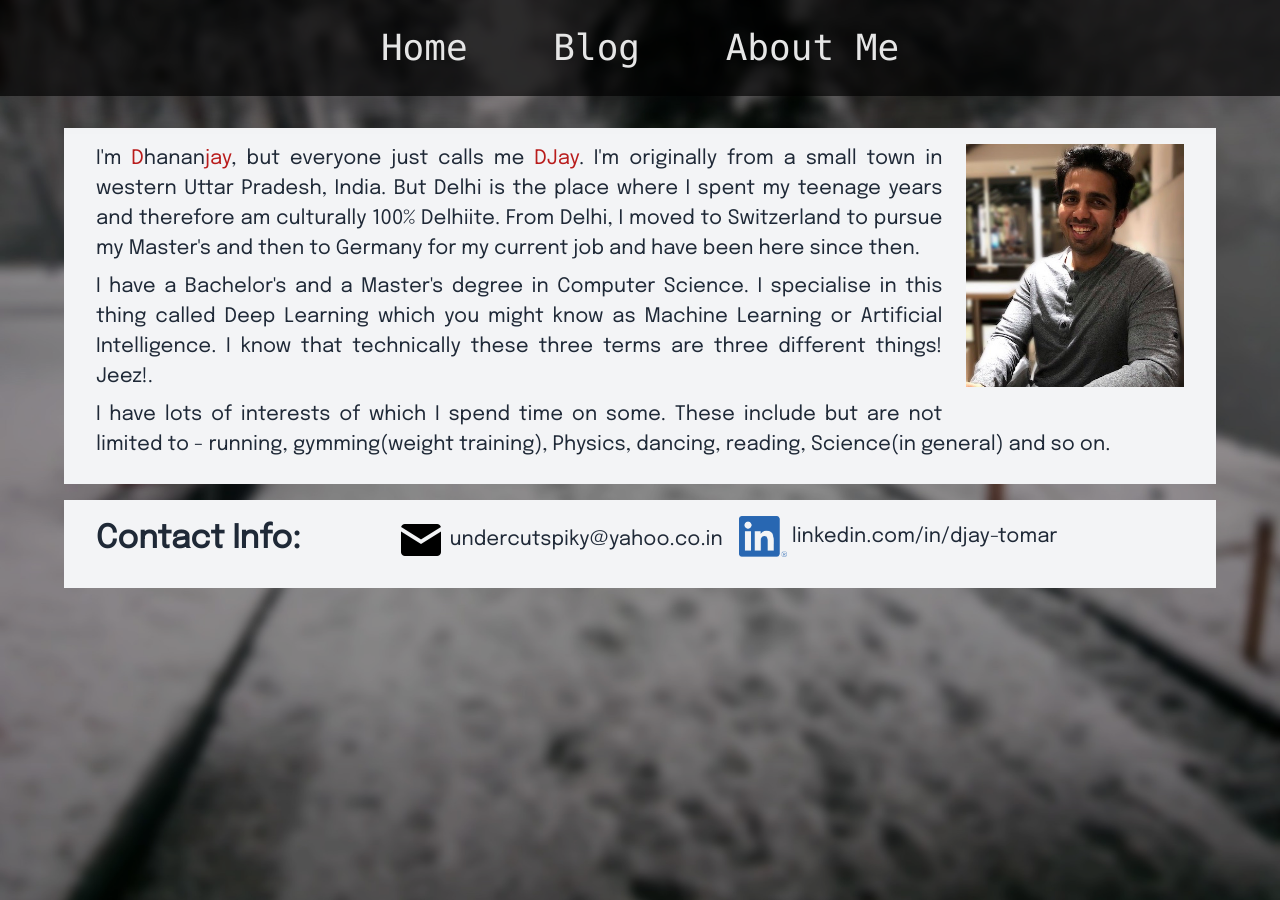
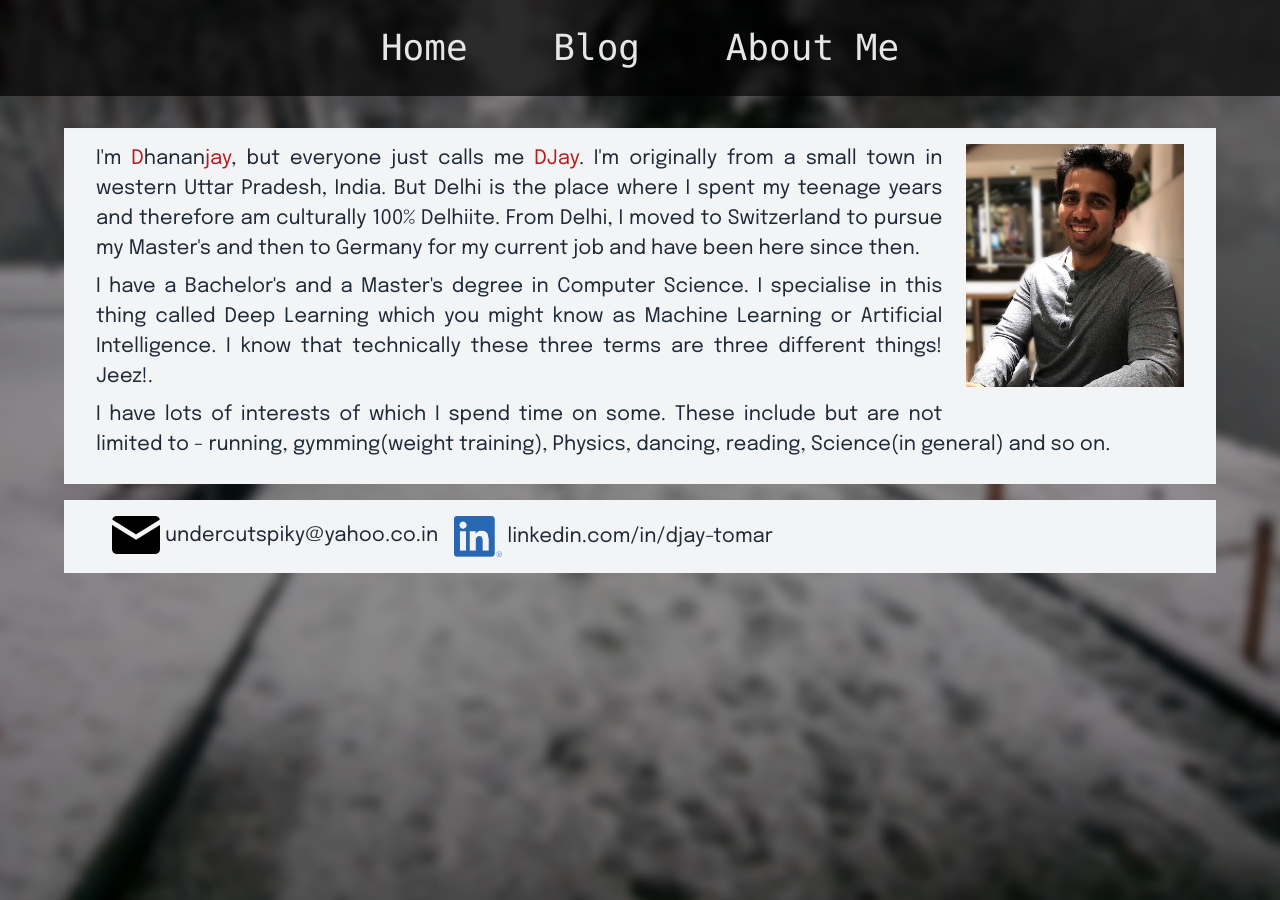
Before and after one commit to undercutspiky/undercutspiky.github.io, a Jekyll site: the page built from about.html, in a window 1280 px wide. Built offline with Jekyll 4.4.1, drawn with Linux system fonts in a browser that asks for light colours; some web fonts are replaced.

Commit message:
cropped email icon and removed useless contact text

```diff
--- a/about.html
+++ b/about.html
@@ -18,8 +18,7 @@ description: Get to know DJay better.
   </p>
 </div>
 <div class="flex flex-wrap bg-gray-100 px-8 py-4 mt-4 w-full font-epilogue text-lg text-gray-800 overflow-hidden">
-  <span class="text-xl md:text-xxl font-black mb-2 mr-16 lg:mr-24 w-full lg:w-auto">Contact Info:</span>
-  <div class="ml-3.5">
+  <div class="ml-4">
     <a class="hover:underline text-md md:text-lg" href="mailto:undercutspiky@yahoo.co.in">
       <img class="inline-block w-8 md:w-12" src="/assets/images/email_icon.png"> undercutspiky@yahoo.co.in
     </a>
```
Also changed, not shown: assets/images/email_icon.png.
